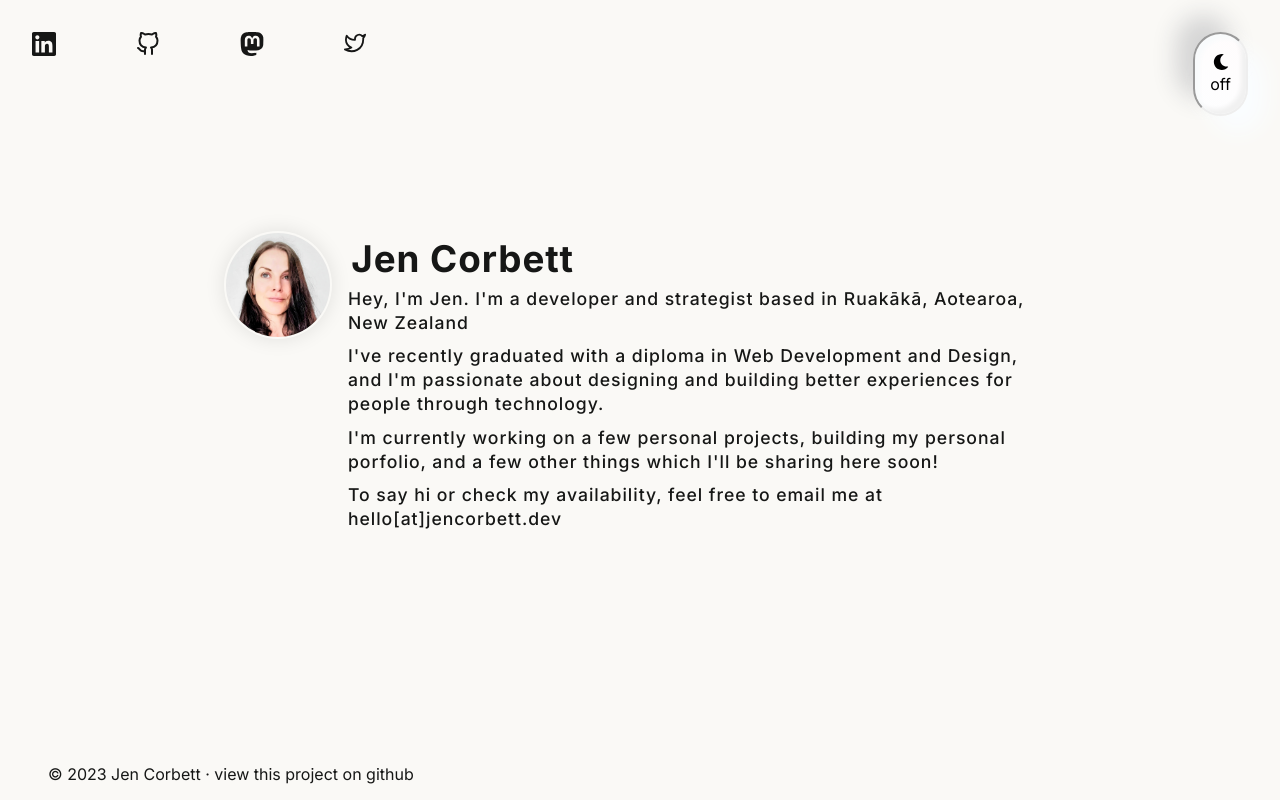
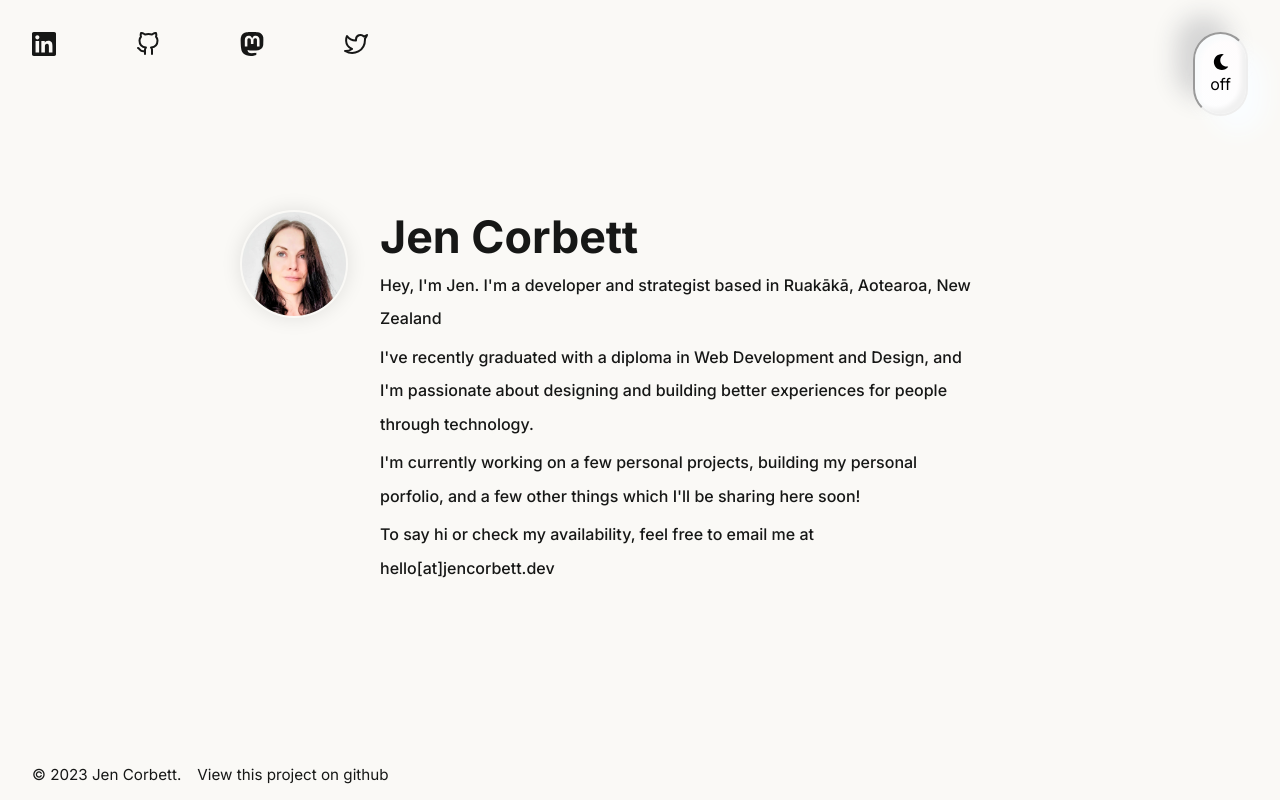
Before and after one commit to ajenstory/jencorbett.dev, a Next.js app in the folder app/: page / in a window 1280 px wide. Built offline with nearby package versions, Linux system fonts and the light colour scheme.

Commit message:
Get index content to display nicer across layouts

```diff
--- a/app/components/footer.js
+++ b/app/components/footer.js
@@ -3,16 +3,19 @@ import footerStyles from "./footer.module.css";
 
 const Footer = () => (
   <>
-    <div className={`${footerStyles.container} `}>
-      <div className={`${footerStyles.footerContent} `}>
-        © 2023 Jen Corbett
+    <div className={footerStyles.container}>
+      <div className={footerStyles.footerContent}>
+        <p>© 2023 Jen Corbett. </p>
+        <p>
           <Link
+            className={footerStyles.footerLink}
             target="_blank"
             href="https://github.com/ajenstory/jencorbett.dev"
             title="view this project on github"
           >
-          {""} &#183; view this project on github
+            View this project on github
           </Link>
+        </p>
       </div>
     </div>
   </>
--- a/app/components/footer.module.css
+++ b/app/components/footer.module.css
@@ -1,24 +1,41 @@
 .container {
   display: flex;
-  justify-content: flex-start;
   margin: 2rem 2rem auto;
-  padding: 0;
-  align-items: flex-start;
-  padding: 1rem;
+  margin-bottom: 1rem;
 }
 
-.footerlink p {
-  text-decoration: underline;
+.footerLink p {
   font-weight: 400;
   text-align: center;
   font-size: 1rem;
-  font-weight: 400;
 }
 
+.footerContent {
+  display: flex;
+  flex-direction: column;
+  align-items: center;
+  justify-content: center;
+  margin: 0 auto;
+  width: 100%;
+  height: auto;
+  font-size: 0.95rem;
+  text-align: center;
+}
 
-.footerlink:hover {
+.footerLink:hover {
   font-style: italic;
+  text-decoration: underline;
   font-weight: 500;
   cursor: pointer;
   transition-delay: 2ms;
 }
+
+@media (min-width: 48rem) {
+  .footerContent {
+    display: flex;
+    flex-direction: row;
+    align-items: flex-start;
+    justify-content: flex-start;
+    gap: 1rem;
+  }
+}
--- a/app/components/layout.module.css
+++ b/app/components/layout.module.css
@@ -13,26 +13,18 @@
   flex-direction: column;
   align-items: center;
   justify-content: center;
-  height: auto;
+  padding: 0 6rem;
 }
 
 @media (min-width: 48rem) {
-
   .mainContainer {
     padding: 0;
-    margin: 0;
-    width: 90%;
     display: flex;
     flex-direction: column;
   }
 
   .mainContent {
-    flex-grow: 1;
     justify-content: center;
     align-items: center;
   }
-
-  .footer {
-    align-items: left;
-  }
 }
--- a/app/components/navbar.js
+++ b/app/components/navbar.js
@@ -34,7 +34,7 @@ const NavBar = () => (
         alt="Twitter icon"
         href="https://twitter.com/@ajenstory"
         title="Twitter profile"
-        size={22}
+        size={size}
       />
       {/* <NavItem
           icon={<SiRss />}
--- a/app/pages/index.js
+++ b/app/pages/index.js
@@ -14,24 +14,26 @@ const description = {
 const Home = () => {
   return (
     <div className={indexStyles.sectionContainer}>
-      <div className={`${indexStyles.body} ${indexStyles.indexContent}`}>
-        <ul className={indexStyles.headerContent}>
+      {/* <div className={`${indexStyles.body} ${indexStyles.indexContent}`}> */}
+      <ul className={indexStyles.contentGrid}>
         <li className={indexStyles.headerImg}>
           <Header home />
         </li>
         <li>
           <h1 className={indexStyles.title}>{description.title}</h1>
-            <span className={indexStyles.intro}>
-              <p className="item">{description.intro}</p>
-              <p className="item">{description.about}</p>
-              <p className="item">{description.info}</p>
-              <p className="item">{description.details}</p>
-              <p className="item">{description.cta}</p>
+          <span className={`${indexStyles.intro} ${indexStyles.item}`}>
+            <p>{description.intro}</p>
+            <p>{description.about}</p>
+          </span>
+          <span className={`${indexStyles.item} ${indexStyles.info}`}>
+            <p>{description.info}</p>
+            <p>{description.details}</p>
+            <p>{description.cta}</p>
           </span>
         </li>
       </ul>
     </div>
-    </div>
+    // </div>
   );
 };
 
--- a/app/styles/globals.css
+++ b/app/styles/globals.css
@@ -32,13 +32,13 @@ body {
   white-space: inherit;
 }
 
-p {
+/* p {
   margin: 0rem;
 }
 
 p+p {
   margin-top: 0.6rem;
-}
+} */
 
 /* Remove built-in typography styles */
 input,
--- a/app/styles/index.module.css
+++ b/app/styles/index.module.css
@@ -2,36 +2,31 @@
   display: grid;
   grid-template-rows: 1fr;
   grid-template-columns: 5fr;
-  margin: 4rem;
-  min-width: 20rem;
-  min-height: 20rem;
+  width: 100%;
+  height: auto;
+  margin: 0;
+  padding: 0;
 }
 
 .body {
   display: grid;
-  grid-template-columns: 6fr;
-  max-width: calc(100% - 4rem);
+  grid-template-columns: 1fr;
+  max-width: calc(100% - 2rem);
   margin: 1rem auto;
-  gap: 1rem;
-  font-weight: 450;
-  font-size: calc(0.75rem + 1vmin);
-  line-height: calc(1rem + 1vmin);
-  letter-spacing: calc(0.01rem + 0.2vmin);
+  gap: 0.5rem;
   align-items: flex-start;
 }
 
-.headerContent {
+.contentGrid {
   display: grid;
-  grid-template-rows: 1fr auto;
+  grid-template-rows: 1fr;
   grid-template-columns: 1fr;
   justify-items: center;
 }
 
-.headerImg img {
-  display: flex;
-  flex-direction: column;
-  justify-content: center;
-  align-items: center;
+.item p {
+  margin-top: 0.3rem;
+  font-weight: 500;
 }
 
 .indexContent {
@@ -42,55 +37,44 @@
 
 .title {
   font-weight: 700;
-  font-size: calc(1.5rem + 1vmin);
-  text-align: center;
-  padding: 1rem 0 1rem 0;
-}
-
-.intro {
   text-align: center;
 }
 
-.item {
-  padding-bottom: 1rem;
+.item,
+.info {
+  font-weight: 450;
+  font-size: 0.95rem;
+  line-height: calc(1.2rem + 0.8rem);
 }
 
-@media (min-width: 40rem) {
+@media (min-width: 48rem) {
   .sectionContainer {
-    max-width: calc(100% - 8vmax);
-
+    max-width: 58rem;
+    grid-template-columns: 1fr;
+    padding-left: 4rem;
+    padding-right: 8rem;
   }
 
-  .body {
-    grid-template-columns: 6fr;
-    font-size: calc(0.85rem + 0.5vmin);
-    line-height: calc(1rem + 1vmin);
-    letter-spacing: calc(0.01rem + 0.1vmin);
-    justify-items: start;
-  }
-
-  .indexContent {
+  .contentGrid {
     display: grid;
-    align-items: center;
-    grid-template-columns: 1fr;
-    max-width: 60rem;
-  }
-
-  .headerContent {
-    display: grid;
-    grid-template-rows: 1fr auto;
-    grid-template-columns: 2fr 6fr;
-    justify-items: right;
-    gap: 1rem
+    grid-template-columns: 0.5fr 4.5fr;
+    gap: 2rem;
+    align-items: flex-start;
   }
 
   .intro {
     text-align: left;
   }
 
+  .item,
+  .info {
+    font-weight: 450;
+    font-size: 1rem;
+    line-height: calc(1.1rem + 1rem);
+  }
+
   .title {
-    font-size: calc(1.8rem + 1vmin);
+    font-size: calc(1.8rem + 1rem);
     text-align: left;
-    padding: 1rem 0rem 1rem 0.2rem;
   }
 }
```
Lines whose indentation alone changed are shown as unchanged.
